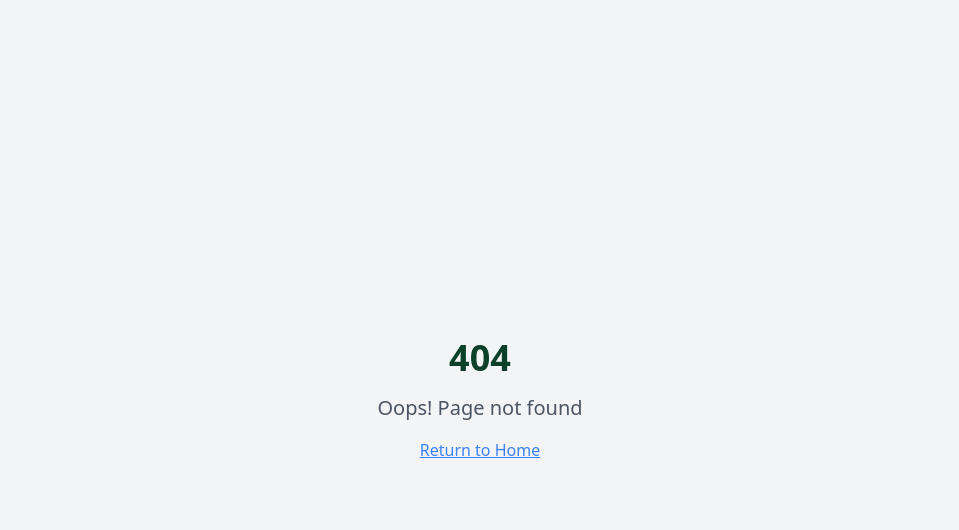
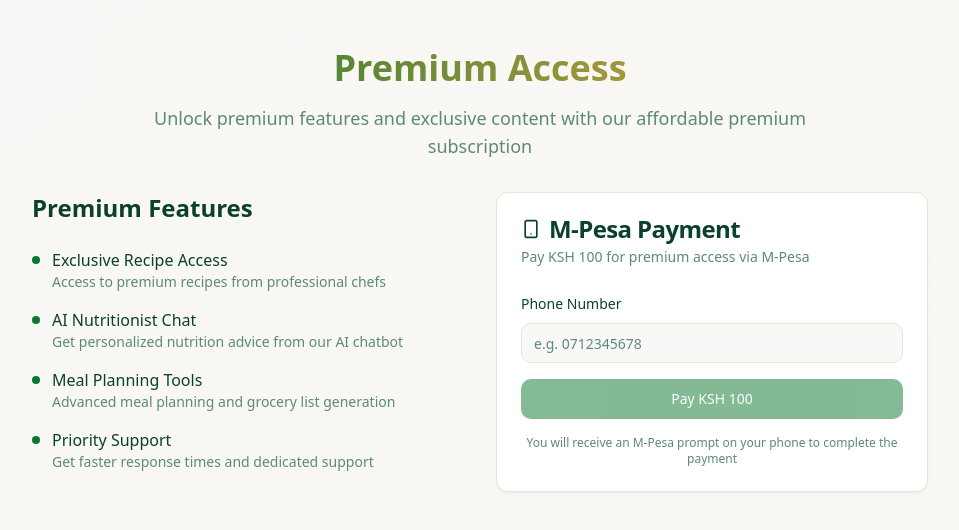
Before and after one commit to deskiesKe/kenyan-nourish, a React (Vite) app: page /premium in a window 1280 px wide. Before the commit this address had no page. Shown: the top 530 px of the page, without its empty margins (160-1119 px from the left). Built offline with nearby package versions, Linux system fonts and the light colour scheme.

Commit message:
Fix premium page 404 error
The user is encountering a 404 error on the premium page. This commit aims to resolve that issue.

```diff
--- a/src/App.tsx
+++ b/src/App.tsx
@@ -7,6 +7,7 @@ import Index from "./pages/Index";
 import Recipes from "./pages/Recipes";
 import Auth from "./pages/Auth";
 import Chatbot from "./pages/Chatbot";
+import Premium from "./pages/Premium";
 import NotFound from "./pages/NotFound";
 
 const queryClient = new QueryClient();
@@ -23,6 +24,7 @@ const App = () => (
           <Route path="/login" element={<Auth />} />
           <Route path="/signup" element={<Auth />} />
           <Route path="/chatbot" element={<Chatbot />} />
+          <Route path="/premium" element={<Premium />} />
           {/* ADD ALL CUSTOM ROUTES ABOVE THE CATCH-ALL "*" ROUTE */}
           <Route path="*" element={<NotFound />} />
         </Routes>
--- /dev/null
+++ b/src/pages/Premium.tsx
@@ -0,0 +1,60 @@
+import { MpesaPayment } from "@/components/MpesaPayment";
+
+const Premium = () => {
+  return (
+    <div className="min-h-screen bg-gradient-to-br from-background to-secondary/20 p-4">
+      <div className="max-w-4xl mx-auto space-y-8 py-8">
+        <div className="text-center space-y-4">
+          <h1 className="text-4xl font-bold bg-gradient-to-r from-primary to-accent bg-clip-text text-transparent">
+            Premium Access
+          </h1>
+          <p className="text-lg text-muted-foreground max-w-2xl mx-auto">
+            Unlock premium features and exclusive content with our affordable premium subscription
+          </p>
+        </div>
+
+        <div className="grid md:grid-cols-2 gap-8 items-start">
+          <div className="space-y-6">
+            <h2 className="text-2xl font-semibold">Premium Features</h2>
+            <div className="space-y-4">
+              <div className="flex items-start gap-3">
+                <div className="w-2 h-2 rounded-full bg-primary mt-2"></div>
+                <div>
+                  <h3 className="font-medium">Exclusive Recipe Access</h3>
+                  <p className="text-sm text-muted-foreground">Access to premium recipes from professional chefs</p>
+                </div>
+              </div>
+              <div className="flex items-start gap-3">
+                <div className="w-2 h-2 rounded-full bg-primary mt-2"></div>
+                <div>
+                  <h3 className="font-medium">AI Nutritionist Chat</h3>
+                  <p className="text-sm text-muted-foreground">Get personalized nutrition advice from our AI chatbot</p>
+                </div>
+              </div>
+              <div className="flex items-start gap-3">
+                <div className="w-2 h-2 rounded-full bg-primary mt-2"></div>
+                <div>
+                  <h3 className="font-medium">Meal Planning Tools</h3>
+                  <p className="text-sm text-muted-foreground">Advanced meal planning and grocery list generation</p>
+                </div>
+              </div>
+              <div className="flex items-start gap-3">
+                <div className="w-2 h-2 rounded-full bg-primary mt-2"></div>
+                <div>
+                  <h3 className="font-medium">Priority Support</h3>
+                  <p className="text-sm text-muted-foreground">Get faster response times and dedicated support</p>
+                </div>
+              </div>
+            </div>
+          </div>
+
+          <div className="flex justify-center">
+            <MpesaPayment />
+          </div>
+        </div>
+      </div>
+    </div>
+  );
+};
+
+export default Premium;
```
